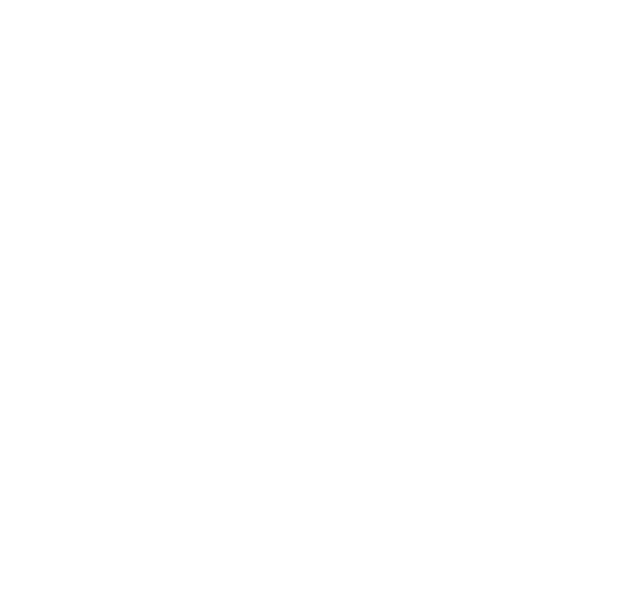
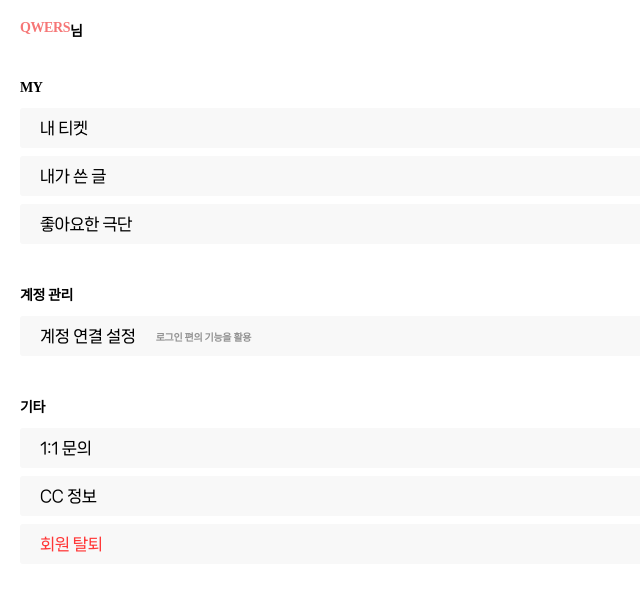
Before and after one commit to see-a-theater/CC_Frontend, a React (Vite) app: page /mypage in a window 1280 px wide. Shown: the top 590 px of the page, without its empty margins (0-640 px from the left). Built offline with nearby package versions, Linux system fonts and the light colour scheme.

Commit message:
[FEAT] 마이페이지 UI 구현

```diff
--- a/src/pages/mypage/MyPage.jsx
+++ b/src/pages/mypage/MyPage.jsx
@@ -1,6 +1,99 @@
+import styled from "styled-components";
 function MyPage() {
   return (
-    <></>
+    <Wrapper>
+    <Row>
+    <h1 className='pink'>QWERS</h1><h1 className='bold'>님</h1>
+    </Row>
+    <section>
+    <h1 >MY</h1>
+    <ul>
+      <li>내 티켓</li>
+      <li>내가 쓴 글</li>
+      <li>좋아요한 극단</li>
+    </ul>
+    </section>
+    <section>
+    <h1>계정 관리</h1>
+    <ul>
+      <li>
+        계정 연결 설정
+        <p className='extra'>로그인 편의 기능을 활용</p>
+      </li>
+    </ul>
+    </section>
+    <section>
+      <h1>기타</h1>
+      <ul>
+        <li>1:1 문의</li>
+        <li>CC 정보</li>
+        <li className='red'>회원 탈퇴</li>
+      </ul>
+    </section>
+    </Wrapper>
+
   )
 }
 export default MyPage;
+
+const Wrapper = styled.div`
+padding: 20px;
+display: flex;
+flex-direction: column;
+gap: 40px;
+h1 {
+  color: var(--color-gray-maintext, #000);
+
+/* Web-app/body-14-extrabold */
+font-family: "NanumSquare Neo OTF";
+font-size: 14px;
+font-style: normal;
+font-weight: 800;
+line-height: normal;
+letter-spacing: -0.42px;
+  }
+.pink {
+  color: ${({theme}) => theme.colors.pink600};
+}
+.bold {
+  font-weight: ${({theme}) => theme.font.fontWeight.bold};
+}
+section {
+  display: flex;
+  flex-direction: column;
+  gap: 12px;
+}
+ul {
+  display: flex;
+  flex-direction: column;
+  gap: 8px;
+}
+li {
+  list-style: none;
+  display: flex;
+  height: 40px;
+  padding: 8px 20px;
+  align-items: center;
+  gap: 20px;
+  border-radius: 3px;
+background: var(--color-gray-200, #F8F8F8);
+}
+.extra {
+color: var(--color-gray-400, #929292);
+
+/* Web-app/body-10-bold */
+font-family: "NanumSquare Neo OTF";
+font-size: 10px;
+font-style: normal;
+font-weight: 700;
+line-height: normal;
+letter-spacing: -0.3px;
+}
+.red {
+  color: ${({theme}) => theme.colors.redWarning};
+}
+`
+const Row = styled.div`
+display: flex;
+flex-direction: row;
+`
```
